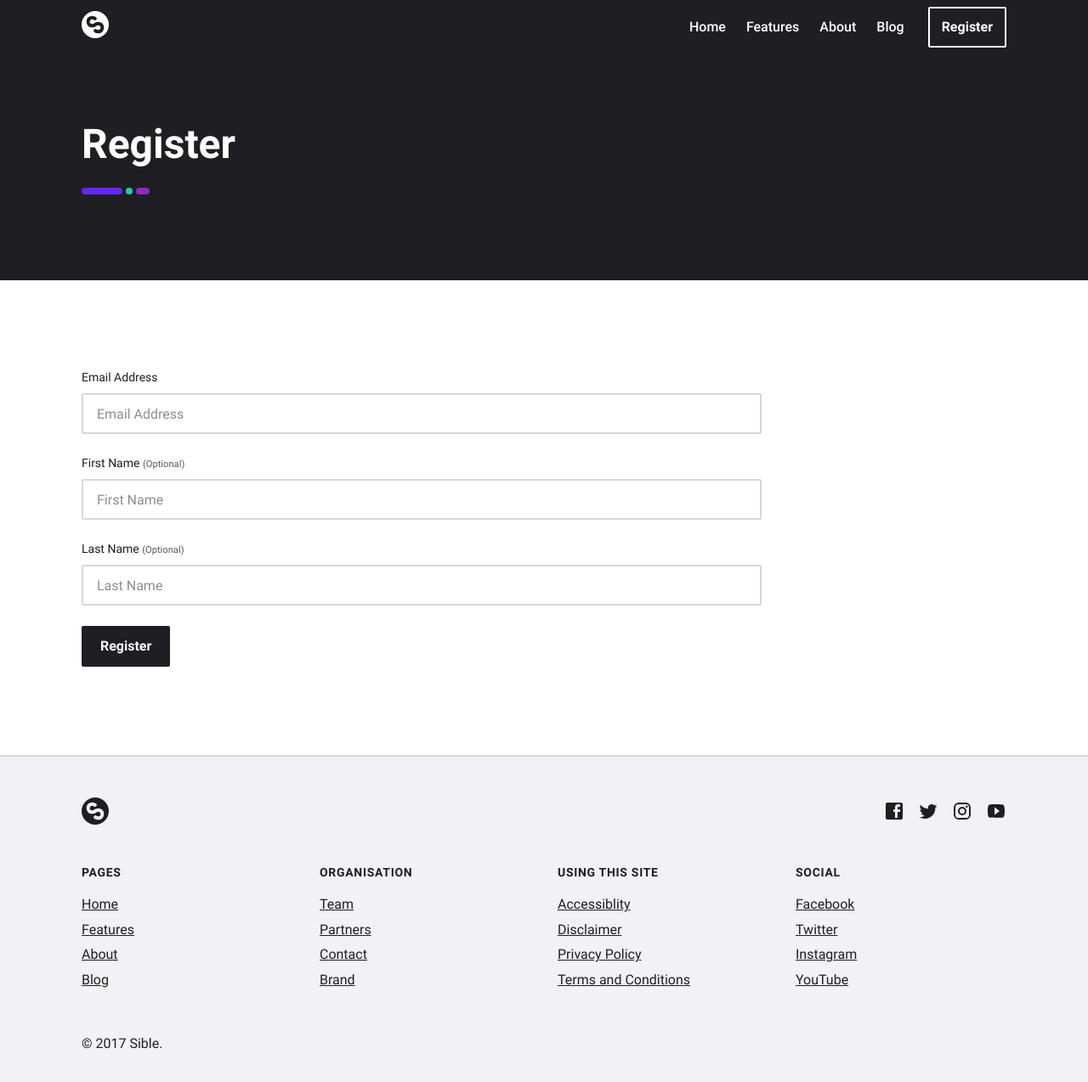
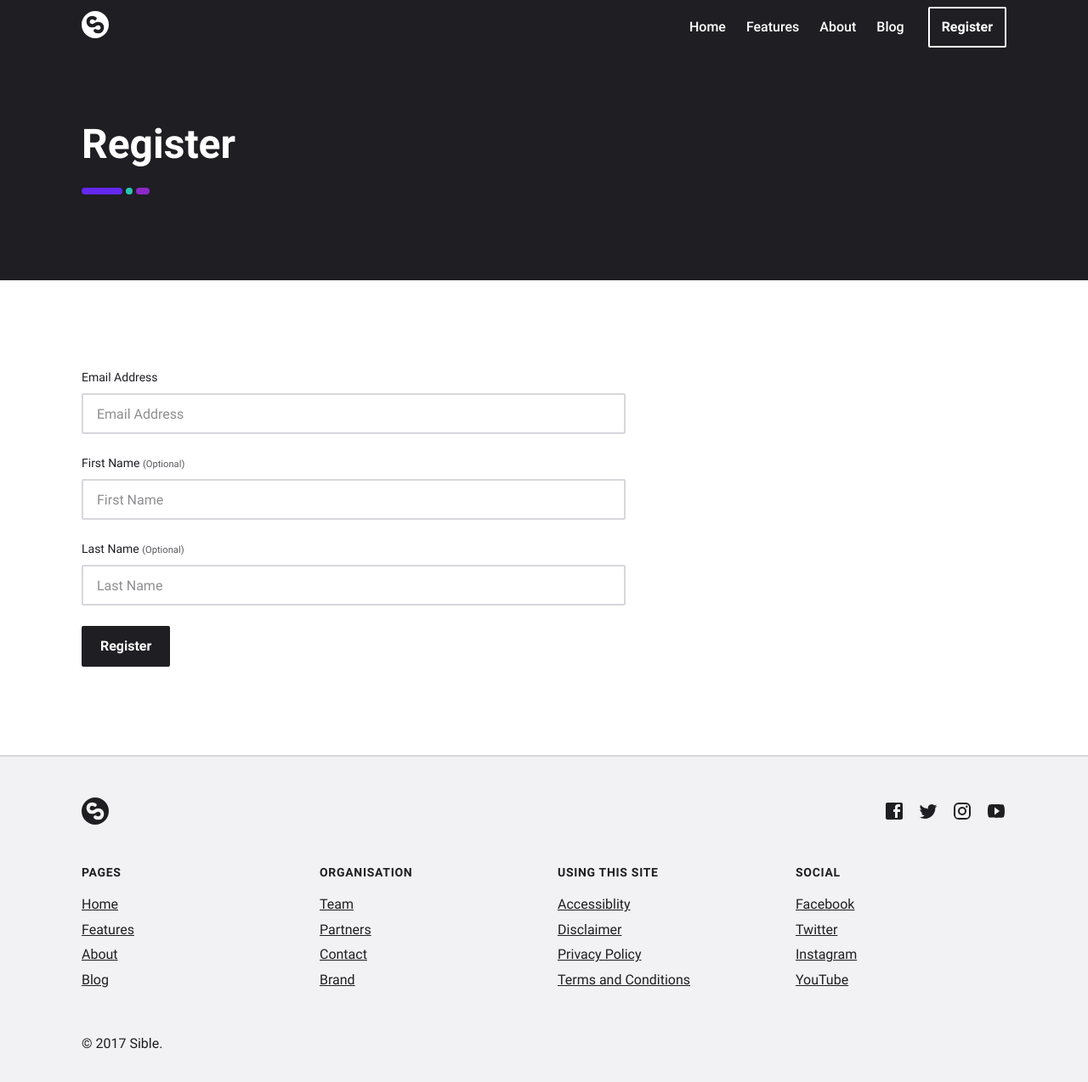
Before and after one commit to scottdejonge/sible.org, a Jekyll site: the page built from pages/register.html, in a window 1280 px wide and 1289 px high. Shown: the top 1274 px of the window at 85% size. Built offline with Jekyll 4.4.1, drawn with Linux system fonts in a browser that asks for light colours.

Commit message:
Register form max width

```diff
--- a/_includes/form/register.html
+++ b/_includes/form/register.html
@@ -1,4 +1,4 @@
-<form class="max-width-s" action="#" method="POST">
+<form class="max-width-40rem" action="#" method="POST">
   <input type="hidden" name="u" value="USER">
   <input type="hidden" name="id" value="ID">
   <div class="field">
```
